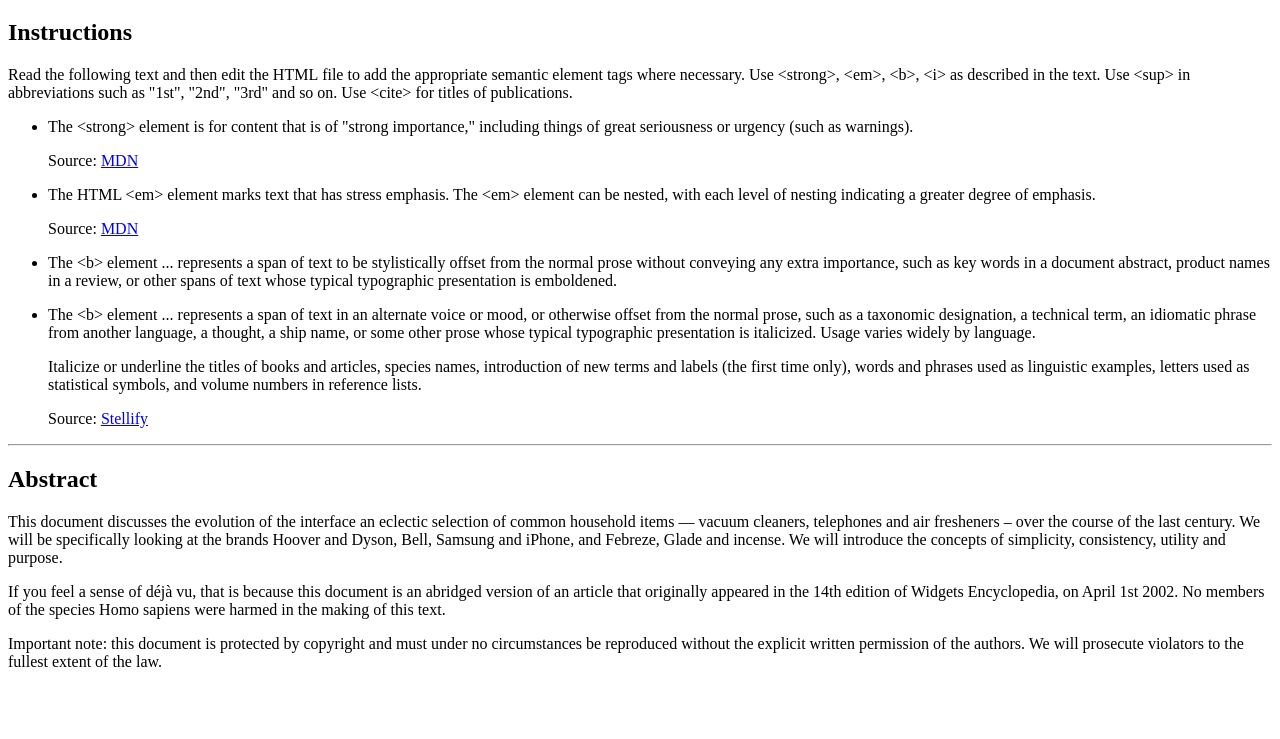
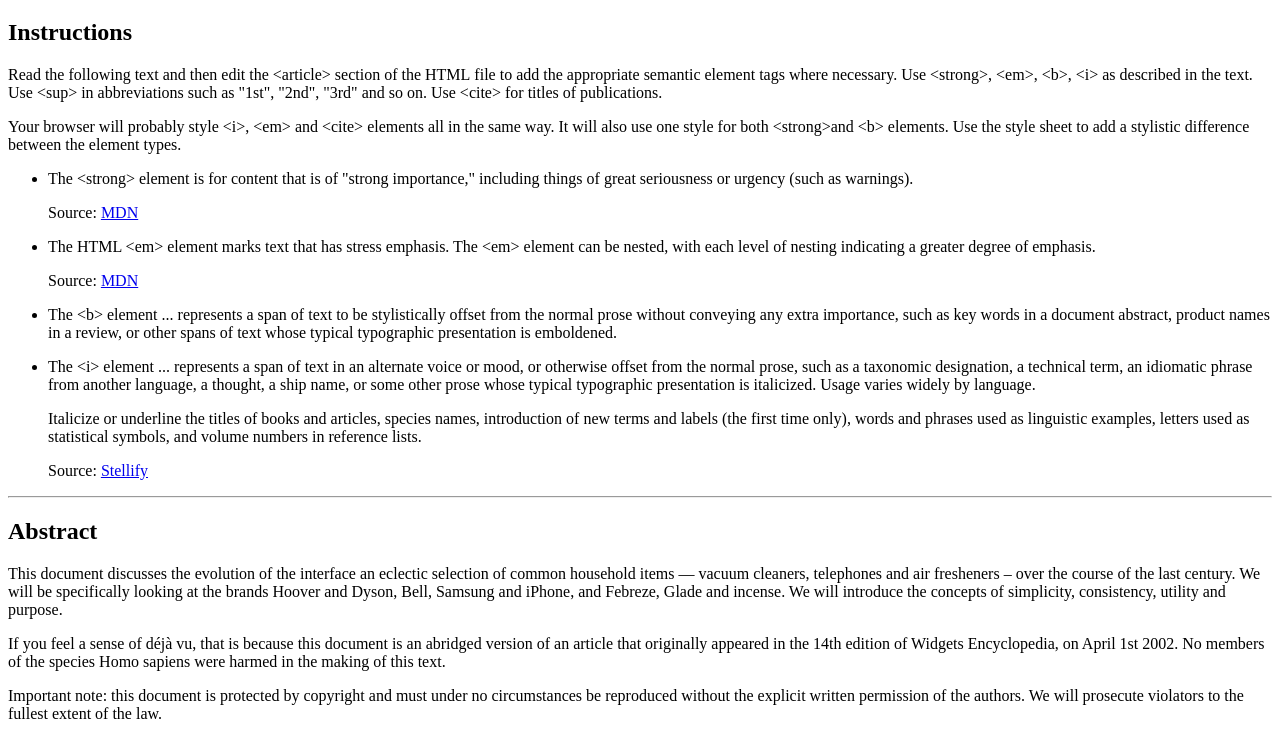
Before and after one commit to DCIForks/UIB-emphasis, a plain HTML site: page index.html in a window 1280 px wide. Shown: the part 61-800 px from the top of the page. Drawn offline with Linux system fonts and the light colour scheme.

Commit message:
Improve instructions, fix typo

```diff
--- a/index.html
+++ b/index.html
@@ -12,9 +12,18 @@
     <h2>Instructions</h2>
 
     <p>
-      Read the following text and then edit the HTML file to add the appropriate
-      semantic element tags where necessary. Use &lt;strong&gt;, &lt;em&gt;,
-      &lt;b&gt;, &lt;i&gt; as described in the text. Use &lt;sup&gt; in abbreviations such as "1st", "2nd", "3rd" and so on. Use &lt;cite&gt; for titles of publications.
+      Read the following text and then edit the &lt;article&gt; section of the
+      HTML file to add the appropriate semantic element tags where necessary.
+      Use &lt;strong&gt;, &lt;em&gt;, &lt;b&gt;, &lt;i&gt; as described in the
+      text. Use &lt;sup&gt; in abbreviations such as "1st", "2nd", "3rd" and so
+      on. Use &lt;cite&gt; for titles of publications.
+    </p>
+
+    <p>
+      Your browser will probably style &lt;i&gt;, &lt;em&gt; and &lt;cite&gt;
+      elements all in the same way. It will also use one style for both
+      &lt;strong&gt;and &lt;b&gt; elements. Use the style sheet to add a
+      stylistic difference between the element types.
     </p>
 
     <ul>
@@ -57,7 +66,7 @@
       </li>
       <li>
         <p>
-          The &lt;b&gt; element ... represents a span of text in an alternate
+          The &lt;i&gt; element ... represents a span of text in an alternate
           voice or mood, or otherwise offset from the normal prose, such as a
           taxonomic designation, a technical term, an idiomatic phrase from
           another language, a thought, a ship name, or some other prose whose
```
